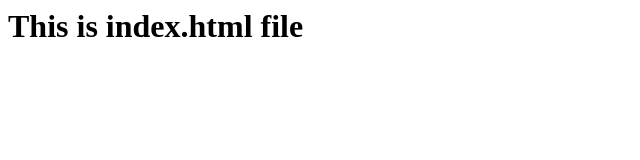
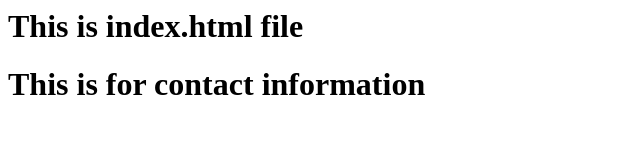
Before and after one commit to AnaShuba/gitrepotest, a plain HTML site: page index.html in a window 1280 px wide. Shown: the whole page, without its empty margins (0-640 px from the left). Drawn offline with Linux system fonts and the light colour scheme.

Commit message:
Contact info

```diff
--- a/index.html
+++ b/index.html
@@ -1 +1,2 @@
 <h1> This is index.html file </h1>
+<h1> This is for contact information </h1>
```
